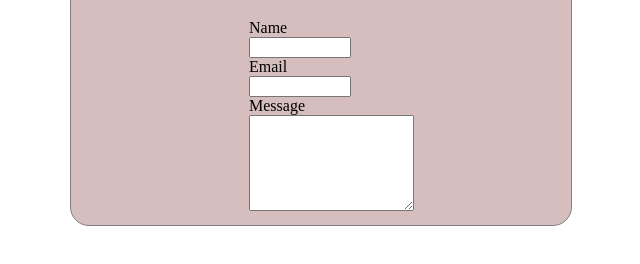
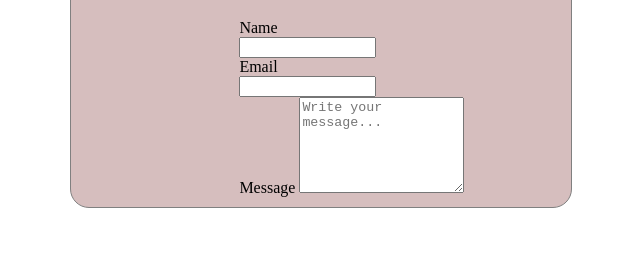
Before and after one commit to Remmaabde/Conatct-us, a plain HTML site: page index.html in a window 1280 px wide. Shown: the part 72-336 px from the top of the page, without its empty margins (319-959 px from the left). Drawn offline with Linux system fonts and the light colour scheme.

Commit message:
Modidied the textarea

```diff
--- a/index.html
+++ b/index.html
@@ -14,8 +14,8 @@
         <input type="text" name="" id="name"> <br>
         <label for="Email">Email</label> <br>
         <input type="email"> <br>
-        <label for="message">Message</label> <br>
-        <textarea rows="6" cols="18"></textarea>
+        <label for="message">Message</label>
+      <textarea id="message" rows="6" cols="18" placeholder="Write your message..."></textarea>
     </div>
 
     </div>
--- a/style.css
+++ b/style.css
@@ -18,9 +18,9 @@ label{
     margin:0 auto;
 }
 input{
-    width:30%;
+    width:40%;
     focus-outline:none;
 }
 .elements{
-    padding-left:35%;
+    padding-left:33%;
 }
```
